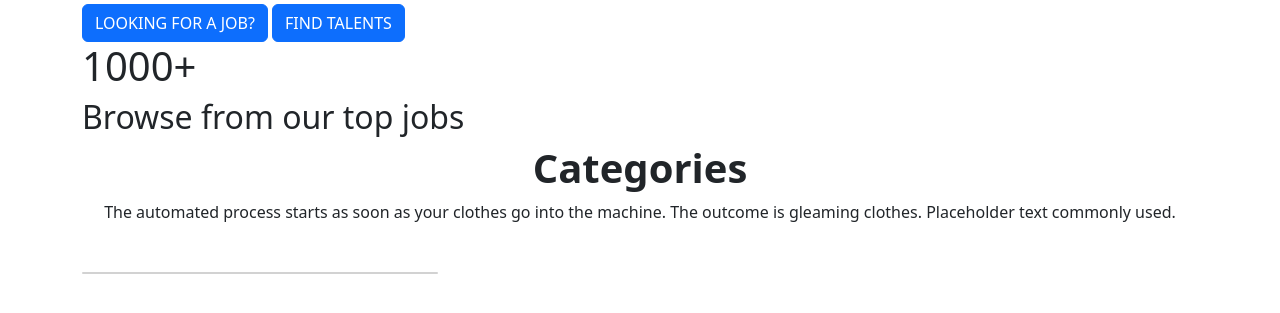
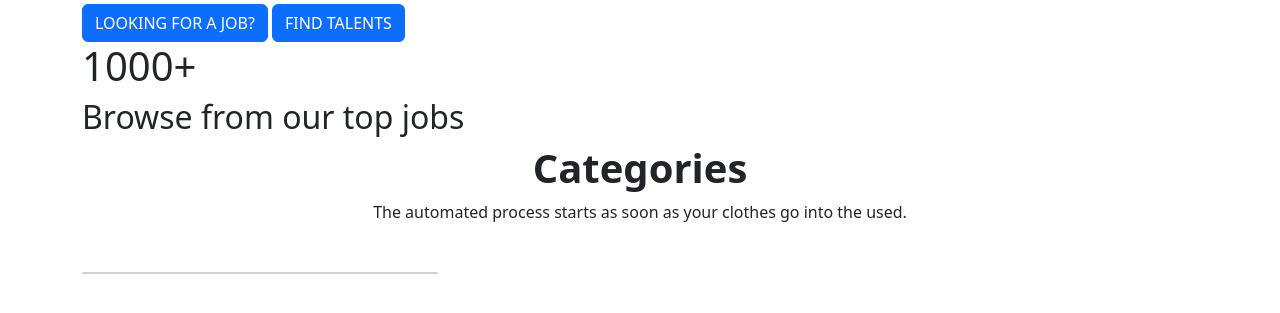
Before and after one commit to delhiganeshv/job_portal, a Django app: page / in a window 1280 px wide. Shown: the part 231-544 px from the top of the page. Run offline with Django 5.2, Linux system fonts and the light colour scheme.

Commit message:
modifying

```diff
--- a/job_portal/templates/home.html
+++ b/job_portal/templates/home.html
@@ -123,7 +123,6 @@
         <h1 class="h1-responsive text-center mb-2 fw-bold">Categories</h1>
         <p class="text-center w-responsive mx-auto mb-5">
           The automated process starts as soon as your clothes go into the
-          machine. The outcome is gleaming clothes. Placeholder text commonly
           used.
         </p>
 
```
